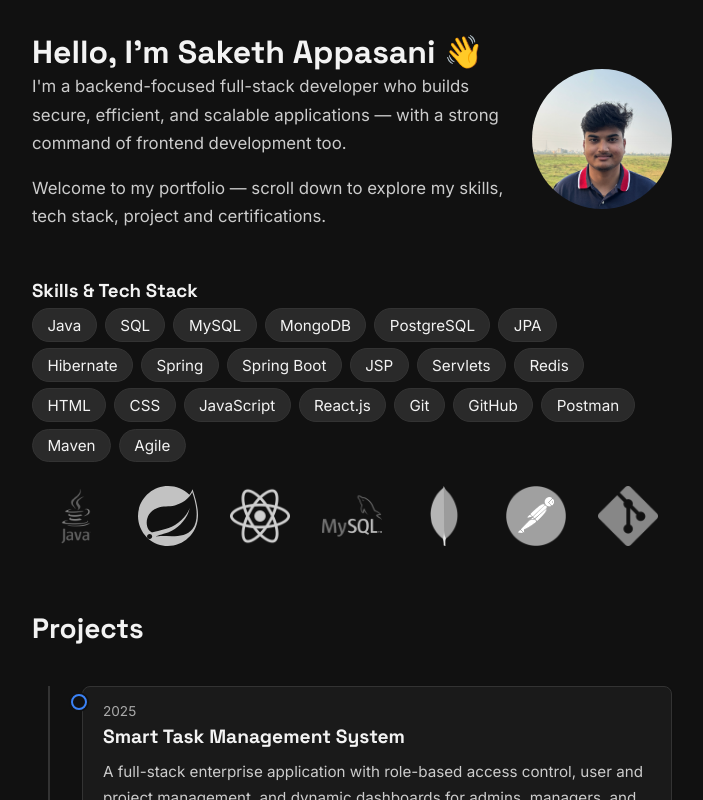
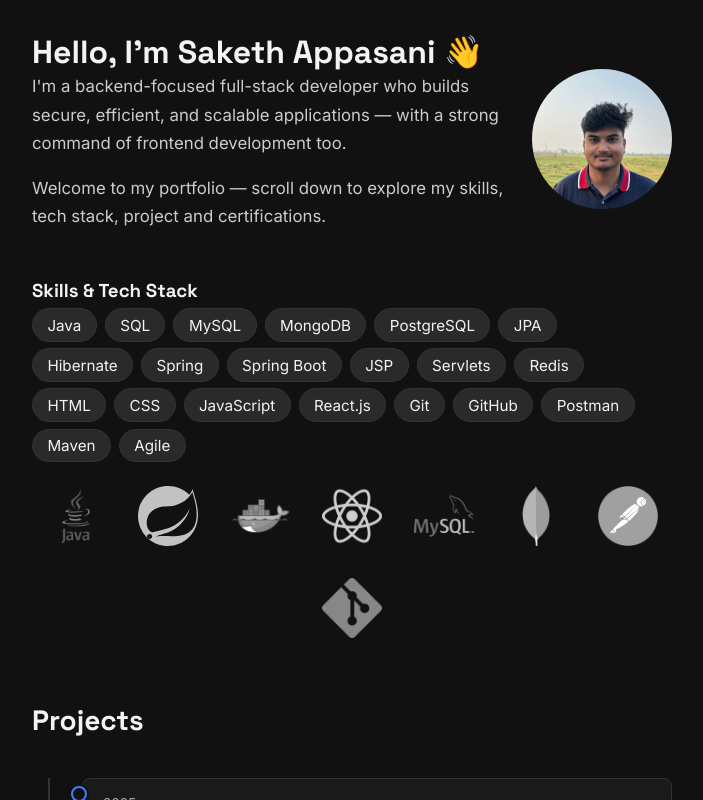
Before and after one commit to sakethappasani/portfolio, a React (Vite) app: page / in a window 1280 px wide. Shown: the top 800 px of the page, without its empty margins (288-991 px from the left). Built offline with nearby package versions, Linux system fonts and the light colour scheme.

Commit message:
Update TechLogos.jsx

```diff
--- a/src/components/TechLogos.jsx
+++ b/src/components/TechLogos.jsx
@@ -6,8 +6,9 @@ import mysql from '../assets/tech/mysql.png';
 import mongodb from '../assets/tech/mongodb.png';
 import postman from '../assets/tech/postman.png';
 import git from '../assets/tech/git.png';
+import docker from '../assets/tech/Docker.png';
 
-const logos = [java, spring, react, mysql, mongodb, postman, git];
+const logos = [java, spring, docker, react, mysql, mongodb, postman, git];
 
 const TechLogos = () => {
   return (
```
